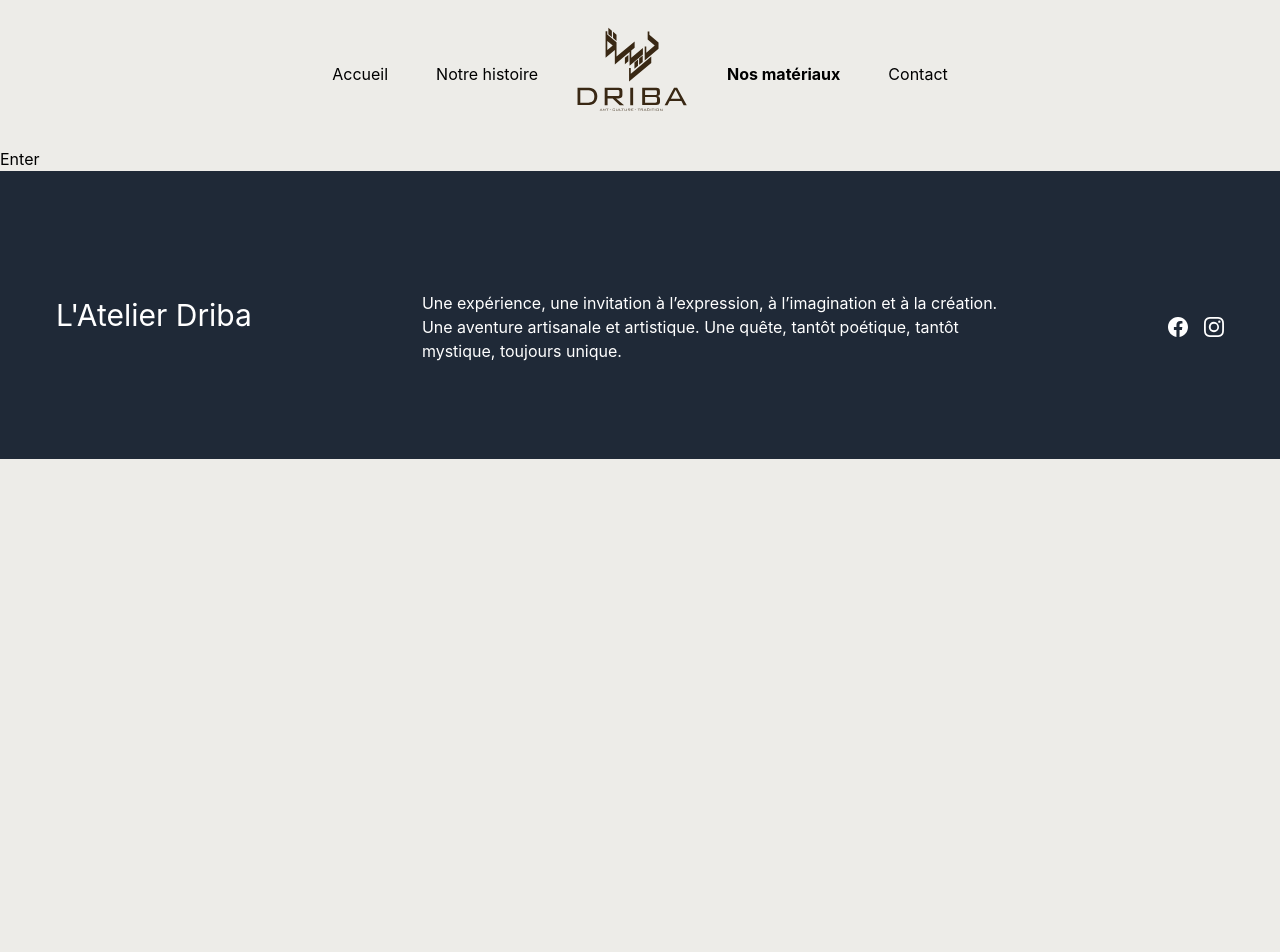
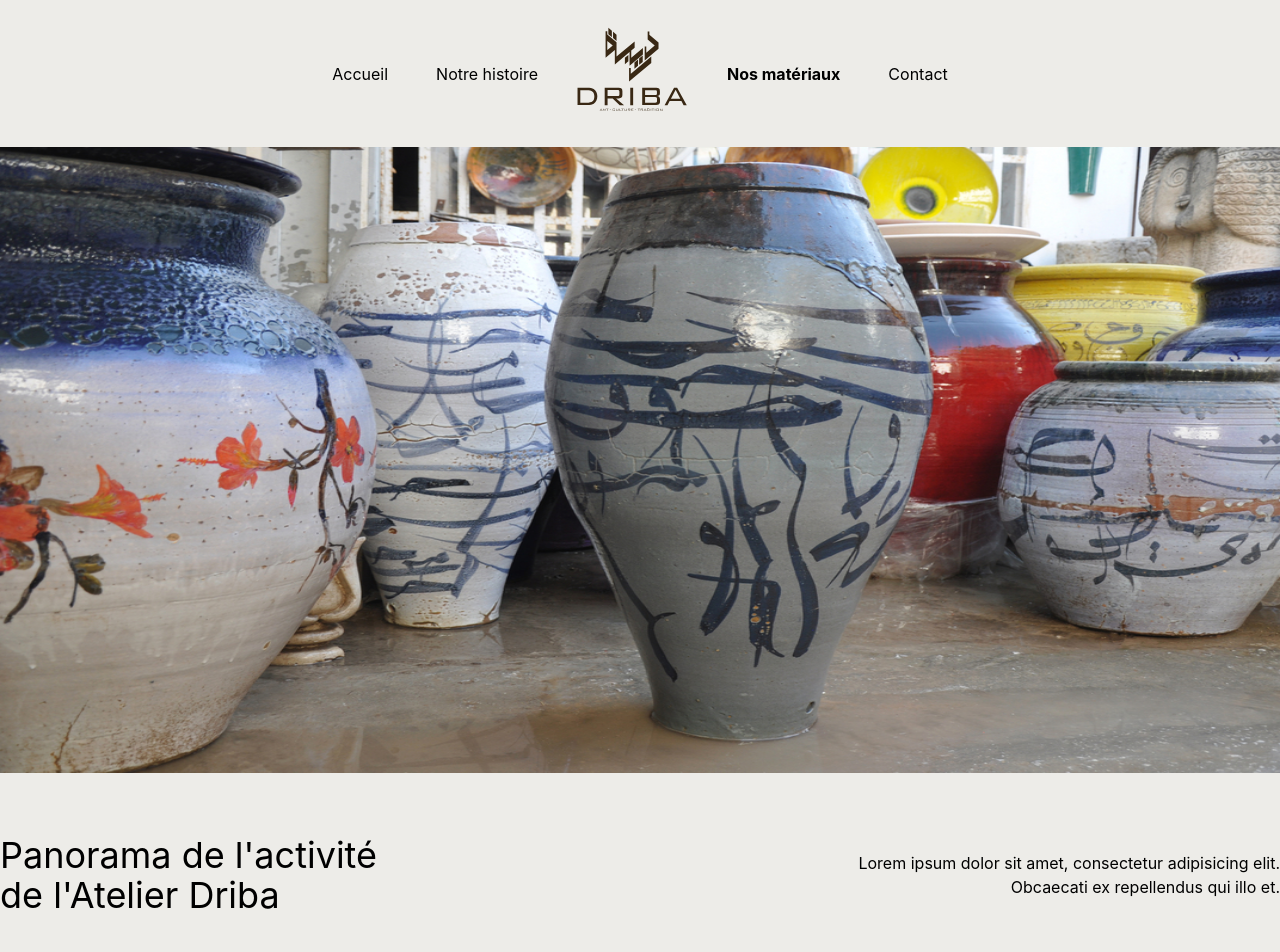
Before and after one commit to nmrabet/driba, a Next.js app: page /materials in a window 1280 px wide. Shown: the top 952 px of the page. Before the commit the page ends 800 px from the top, so only its background shows below. Built offline with nearby package versions, Linux system fonts and the light colour scheme.

Commit message:
Materials page

```diff
--- a/components/Gallery.js
+++ b/components/Gallery.js
@@ -4,7 +4,7 @@ import cadres from "../public/images/creations/atelier-cadres.jpg";
 import Halfa from "../public/images/creations/Halfa.jpg";
 import poissons from "../public/images/creations/atelier-poisson.jpg";
 import halfa from "../public/images/creations/halfa-vase.jpg";
-import vase from "../public/images/creations/vase.jpg";
+import jarre from "../public/images/creations/Jarre-mosaique.jpg";
 
 const pics = [
   { id: 1, src: assiette, alt: "déco" },
@@ -12,7 +12,7 @@ const pics = [
   { id: 3, src: Halfa, alt: "Halfa" },
   { id: 4, src: poissons, alt: "poisson" },
   { id: 5, src: halfa, alt: "boules" },
-  { id: 6, src: vase, alt: "vase" },
+  { id: 6, src: jarre, alt: "jarre" },
 ];
 
 const Gallery = () => {
--- a/components/Main.js
+++ b/components/Main.js
@@ -18,7 +18,9 @@ const Main = () => {
         <p>
           L&apos;artisanat est un secteur qui offre de multiples possibilités,
           Il regroupe des métiers de passion, de savoir-faire, de liberté,
-          construire, créer, faire de la recherche et développer. <br />
+          construire, créer, faire de la recherche et développer.
+        </p>
+        <p className="pt-3">
           AD 93 est un atelier de recherche, de formation et de création
           artistique et artisanale, spécialisé dans la reproduction d’objets du
           patrimoine outre la restauration, la décoration, la conception et
--- a/pages/materials.js
+++ b/pages/materials.js
@@ -1,9 +1,21 @@
+import Image from "next/image";
+import vase from "../public/images/vase.jpg";
+
 const materials = () => {
-    return (
-        <div>
-            Enter
-        </div>
-    );
-}
+  return (
+    <>
+      <div>
+        <Image src={vase} alt="" width={1640} height={802} />
+      </div>
+      <div className="flex justify-between items-center max-w-7xl mx-auto my-14">
+        <h2 className="text-4xl w-1/3">Panorama de l&apos;activité de l&apos;Atelier Driba</h2>
+        <p className="w-1/3 text-right">
+          Lorem ipsum dolor sit amet, consectetur adipisicing elit. Obcaecati ex
+          repellendus qui illo et.
+        </p>
+      </div>
+    </>
+  );
+};
 
 export default materials;
```
Also changed, not shown: public/images/creations/Jarre-mosaique.jpg (renamed from public/images/Jarre mosaique.jpg), public/images/vase.jpg (renamed from public/images/creations/vase.jpg).
